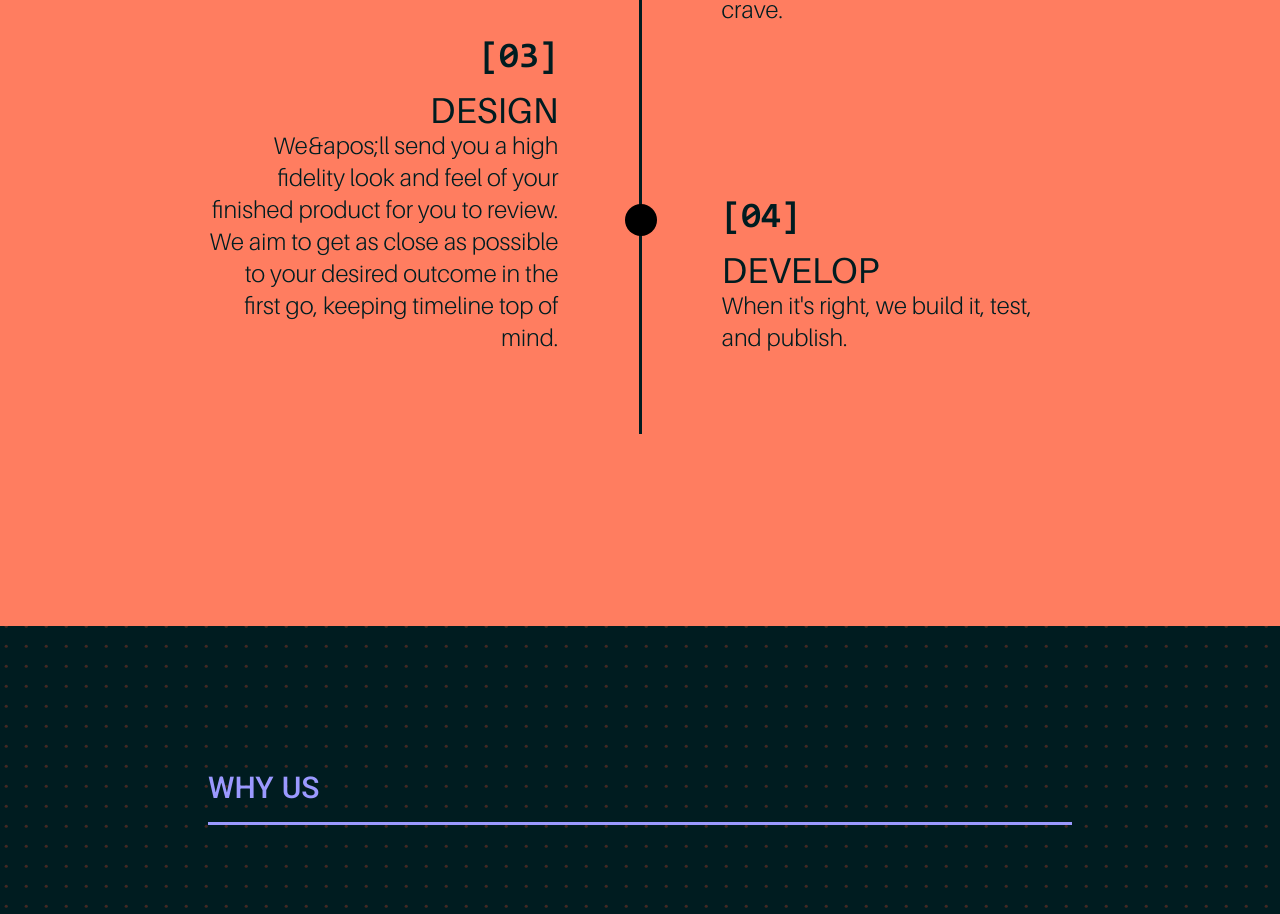
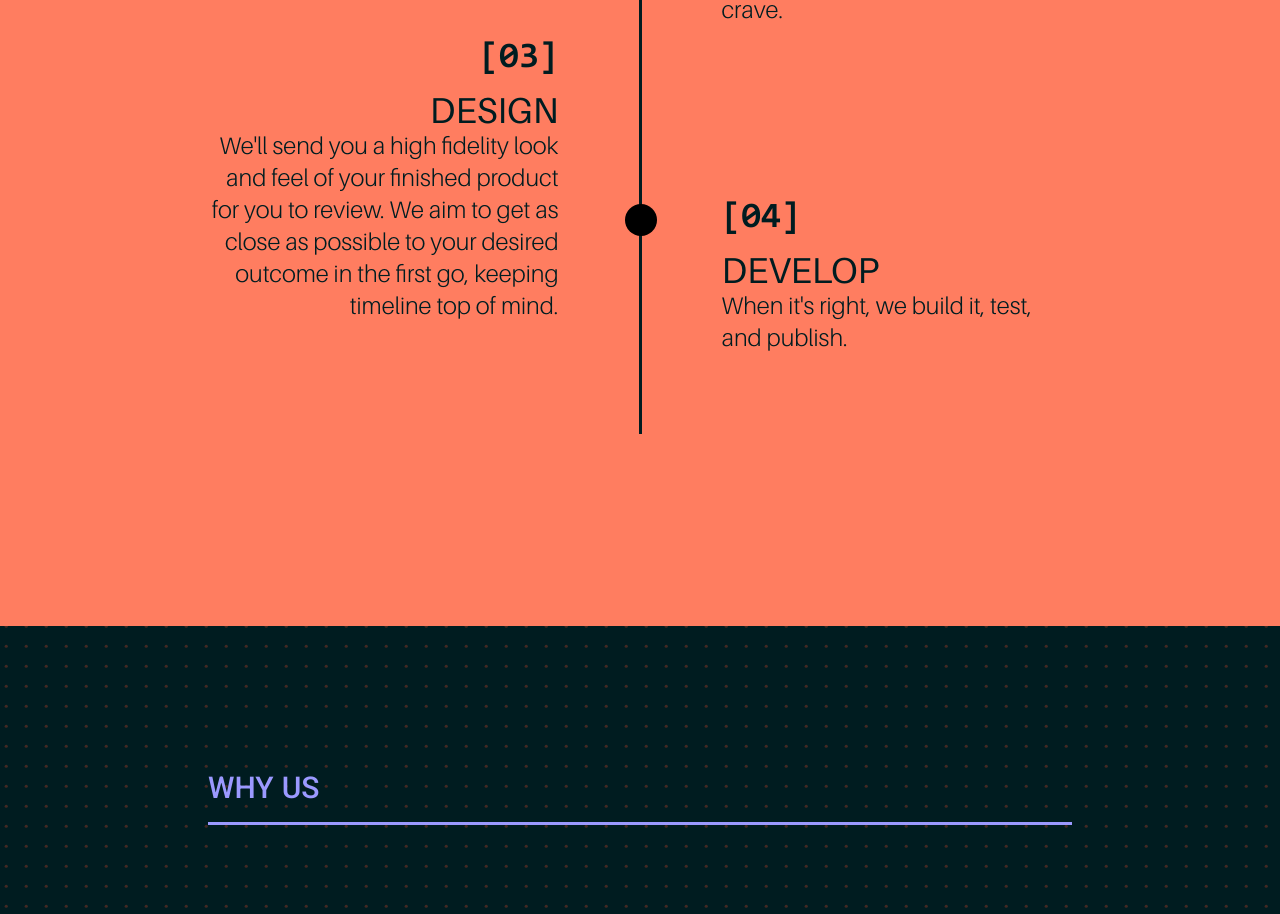
Before and after one commit to StevenMcHenry01/aetherweb, a Next.js app: page / in a window 1280 px wide. Shown: the part 2840-3754 px from the top of the page. Built offline with nearby package versions, Linux system fonts and the light colour scheme.

Commit message:
Update calendar link

```diff
--- a/components/cta-button.tsx
+++ b/components/cta-button.tsx
@@ -24,7 +24,7 @@ export const CtaButton = ({
       <DialogContent className="md:p-8">
         <iframe
           className="w-full h-[calc(100vh-140px)] md:h-[50vh] overflow-y-auto "
-          src="https://calendar.google.com/calendar/appointments/schedules/AcZssZ1VPXT7O30JWW-Bs3pal-IURmiNjvO0mJ5FegehqMqNIKtOM4Ac14P5EzuJF99GT5wQfFK04WTr?gv=true"
+          src="https://calendar.google.com/calendar/u/0/appointments/schedules/AcZssZ0UZUkKgCsM_0Lyi0DiUfRxbdDEBb_yMG8M4U4hMcBntChXgi5SKQRli6Iy9IenEVDPYivIxT4f?gv=true"
           title="Book a consultation"
         />
       </DialogContent>
--- a/components/our-process.tsx
+++ b/components/our-process.tsx
@@ -20,7 +20,7 @@ const steps = [
   {
     id: "03",
     title: "DESIGN",
-    text: "We&apos;ll send you a high fidelity look and feel of your finished product for you to review. We aim to get as close as possible to your desired outcome in the first go, keeping timeline top of mind.",
+    text: "We'll send you a high fidelity look and feel of your finished product for you to review. We aim to get as close as possible to your desired outcome in the first go, keeping timeline top of mind.",
     textAlign: "sm:text-right",
   },
   {
```
